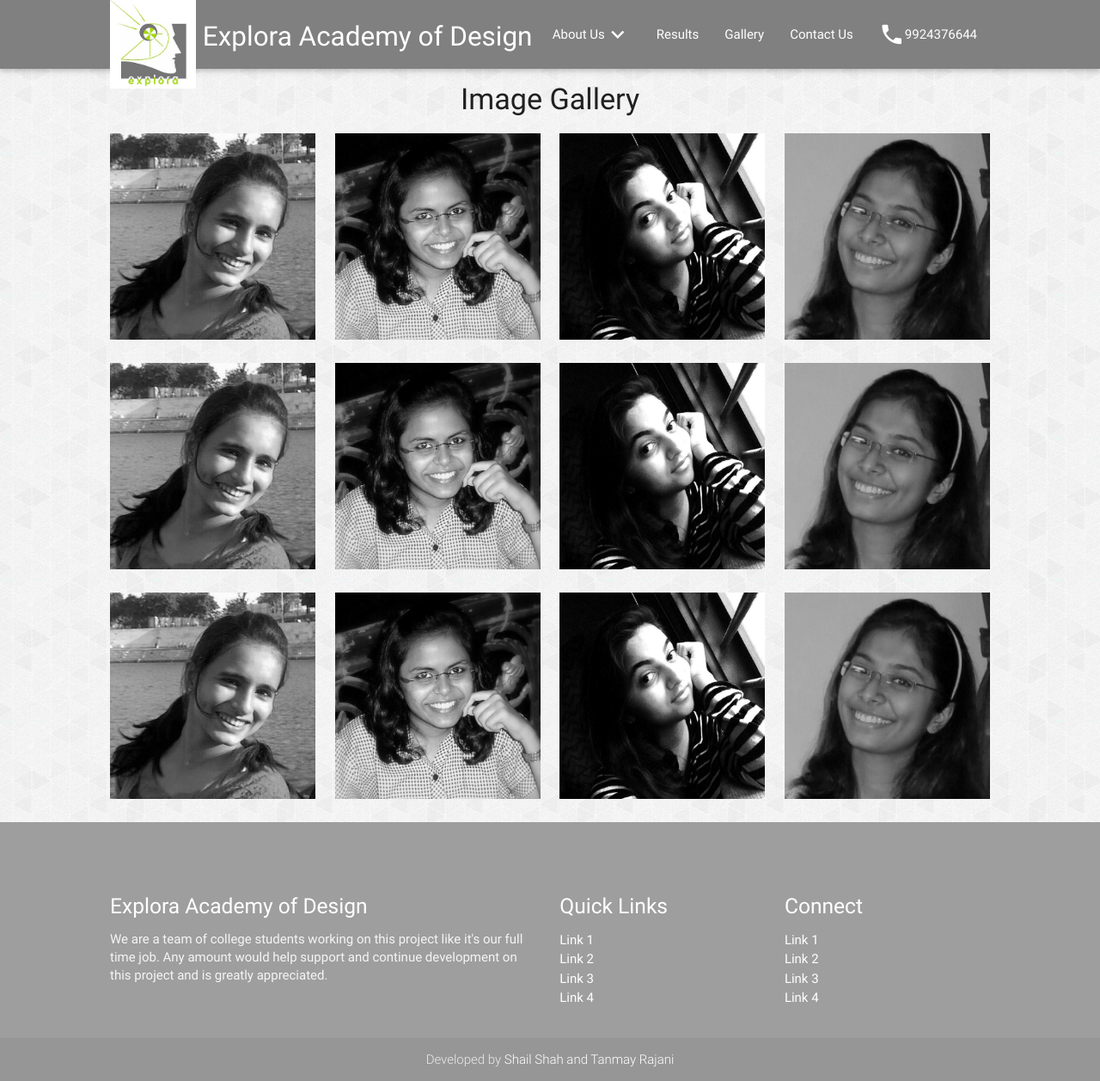
After one commit to shailshah9/Explora.in, a PHP site: page /gallery.html in a window 1280 px wide. The commit adds this page. Shown: the whole page at 86% size. Run offline with PHP 8.4, Linux system fonts and the light colour scheme.

Commit message:
gallery and its links added

```diff
--- /dev/null
+++ b/css/gal.css
@@ -0,0 +1,11 @@
+.container .row .col div img{
+	height: 240px;
+	width: 300px
+}
+.container .row{
+	margin-top: 2%;
+	margin-bottom: 2%
+}
+.container .row:first-child{
+	margin-top: 5%;
+}
--- /dev/null
+++ b/gallery.html
@@ -0,0 +1,197 @@
+<!DOCTYPE html>
+<html lang="en">
+<head>
+	<meta http-equiv="Content-Type" content="text/html; charset=UTF-8"/>
+	<meta name="viewport" content="width=device-width, initial-scale=1, maximum-scale=1.0, user-scalable=no"/>
+	<title>Gallery | Explora Academy of Design</title>
+	<link href="https://fonts.googleapis.com/icon?family=Material+Icons" rel="stylesheet">
+	<link href="css/materialize.css" type="text/css" rel="stylesheet" media="screen,projection"/>
+	<link href="css/style.css" type="text/css" rel="stylesheet" media="screen,projection"/>
+	<link rel="stylesheet" href="css/gal.css">
+	<script src="js/modernizr.js"></script>
+	<link rel="icon" href="media/logo.png">
+</head>
+<body>
+	<ul id='dropdown1' class='dropdown-content'>
+		<li><a href="history.html">History</a></li>
+		<li><a href="key_people.html">Key People</a></li>
+		<li><a href="#our_course" class="modal-trigger">Course</a></li>
+		<li><a href="#">Teaching Methodology</a></li>
+	</ul>
+	<ul id='dropdown2' class='dropdown-content'>
+		<li><a href="history.html">History</a></li>
+		<li><a href="key_people.html">Key People</a></li>
+		<li><a href="#our_course" class="modal-trigger">Course</a></li>
+		<li><a href="#">Teaching Methodology</a></li>
+	</ul>
+
+	<nav role="navigation">
+		<div class="nav-wrapper container">
+			<a id="logo-container" href="#" class="brand-logo">
+				<img src="media/logo.png" class="responsive-img logo1"></img>
+				<span class="headername">Explora Academy of  Design</span>
+			</a>
+
+			<ul class="right hide-on-med-and-down">
+				<li><a class="dropdown-button" href="#!" data-activates="dropdown1">About Us<i class="material-icons suffix" style="float: right;">keyboard_arrow_down</i></a></li>
+			    <li><a href="results.php">Results</a></li>
+			    <li><a href="#">Gallery</a></li>
+			    <li><a href="#">Contact Us</a></li>
+			    <li><a href="tel:9924376644"><i class="material-icons prefix" style="float: left;">phone</i><span style="float: left">9924376644</span></a></li>
+			</ul>
+			<ul id="nav-mobile" class="side-nav">
+
+				<li><a class="dropdown-button" href="#!" data-activates="dropdown2">About Us<i class="material-icons suffix" style="float: right;vertical-align:bottom; padding-top: 17px;">keyboard_arrow_right</i></a></li>
+				<li><a href="results.php">Results</a></li>
+				<li><a href="#">Gallery</a></li>
+				<li><a href="#">Contact Us</a></li>
+				<li><a href="tel:9924376644"><i class="material-icons prefix" style="float: left;margin-top:17px;">phone</i><span style="float: left;vertical-align:top">9924376644</span></a></li>
+			</ul>
+			<a href="#" data-activates="nav-mobile" class="button-collapse"><i class="material-icons">menu</i></a>
+		</div>
+	</nav>
+
+	<div id="our_course" class="modal">
+		    <div class="modal-content modal-course">
+				<div class="card card3 blue-grey darken-1">
+		        <div class="card-titl"><h4>Our Course</h4></div>
+		        <div class="card-content thiscard white-text">
+		            <h5><strong>NATA </strong></h5>
+					<p>The National Aptitude Test in Architecture (<strong>NATA</strong>), is an examination conducted for admission to undergraduate Architecture  courses  at any recognized institute in India. It judges the basic designing aptitude of  the applicants. It is mandatory for admission to a recognized undergraduate architecture course anywhere in India.</p>
+					<br/>
+
+					<p><b>How to apply for NATA 2015:</b><br>
+					Candidates need to apply NATA 2015 online application form through <a href="http://nata.in">www.nata.in</a>. Candidate must fill form in appropriate manner with all mandatory details.</p>
+					<br/>
+
+					<p><b>NATA Exam 2015 Eligibility:</b><br>
+					Candidates should have qualified 10+2 or equivalent from a recognized Board/University with Mathematics as a subject of examination with at least 50% aggregate marks <b><u>OR</u></b> Candidates should have qualified 10+3 Diploma (any stream) recognized by Central/ State Governments with 50% aggregate marks</p>
+					<br/>
+
+					<p><b>NATA 2015 Question paper consists of two parts:</b><br>
+					Drawing Test – 100 marks <br>
+					Duration of test – 2 hours <br><br>
+					Aesthetic Sensitivity Test – 100 marks<br>
+					Duration of test – 1 hour</p>
+					<br/>
+
+					<p><b>NATA 2015 Syllabus, Test Structure:</b><br>
+					The exam will be of 3 hrs. One has to clear the NATA eligibility criteria before applying. The test is divided into 2 sections. As per the Council of Architecture, a candidate applying to any school/ college of Architecture in India should have achieved 40% score in NATA, i.e. at least 80/200, for consideration of admission into first year B.Arch course.</p>
+					<br/>
+
+					<h5>Test 1</h5>
+					<h6>The drawing aptitude of the candidate shall be judged on the following aspects</h6>
+					<ol>
+						<li>Ability to sketch</li>
+						<li>Visualizing and Drawing</li>
+						<li>Sense of Perspective Drawing</li>
+						<li>Creating 2D and 3D Composition</li>
+						<li>Understanding of scale and sense of proportion</li>
+						<li>Memory drawing from experience</li>
+					</ol>
+					<br/>
+
+					<h5>Test 2</h5>
+					<h6>Aesthetic sensitivity is to evaluate candidates perception, imagination, observation, creativity and communication and architectural awareness.</h6><br>
+					<h6>The test shall be of objective type and comprise of topics related to:</h6>
+					<ol>
+						<li>Visualizing 3D objects from 2D drawings</li>
+						<li>Visualizing different sides of 3D objects</li>
+						<li>Analytical Reasoning</li>
+						<li>Mental Ability</li>
+						<li>Imaginative Comprehension and Expression</li>
+						<li>Architectural Awareness</li>
+					</ol>
+		        </div>
+		    </div>
+		</div>
+		<div class="modal-footer">
+	    	<button class="btn waves-effect waves-light submeet coursemodal blue-grey " >Okay &nbsp;<i class="material-icons">done_all</i></button>
+	    </div>
+	</div>
+	<section>
+		<div class="container">
+			<h4 class="center">Image Gallery</h4>
+			<div class="row">
+		      	<div class="col s12 m6 l3">
+		      		<img class="materialboxed responsive-img" height="250px" data-caption="A picture of some deer and tons of trees" src="media/ResultImages/images/10_1.jpg">
+		      	</div>
+		      	<div class="col s12 m6 l3">
+		        	<img class="materialboxed responsive-img" height="250px" data-caption="A picture of some deer and tons of trees" src="media/ResultImages/images/12_1.jpg">
+		      	</div>
+		      	<div class="col s12 m6 l3">
+		        	<img class="materialboxed responsive-img" height="250px" data-caption="A picture of some deer and tons of trees" src="media/ResultImages/images/4_1.jpg">
+		      	</div>
+		      	<div class="col s12 m6 l3">
+		        	<img class="materialboxed responsive-img" height="250" data-caption="A picture of some deer and tons of trees" src="media/ResultImages/images/3_1.jpg">
+		      	</div>
+		    </div>
+		    <div class="row">
+		      	<div class="col s12 m6 l3">
+		      		<img class="materialboxed responsive-img" height="250px" data-caption="A picture of some deer and tons of trees" src="media/ResultImages/images/10_1.jpg">
+		      	</div>
+		      	<div class="col s12 m6 l3">
+		        	<img class="materialboxed responsive-img" height="250px" data-caption="A picture of some deer and tons of trees" src="media/ResultImages/images/12_1.jpg">
+		      	</div>
+		      	<div class="col s12 m6 l3">
+		        	<img class="materialboxed responsive-img" height="250px" data-caption="A picture of some deer and tons of trees" src="media/ResultImages/images/4_1.jpg">
+		      	</div>
+		      	<div class="col s12 m6 l3">
+		        	<img class="materialboxed responsive-img" height="250" data-caption="A picture of some deer and tons of trees" src="media/ResultImages/images/3_1.jpg">
+		      	</div>
+		    </div>
+		    <div class="row">
+		      	<div class="col s12 m6 l3">
+		      		<img class="materialboxed responsive-img" height="250px" data-caption="A picture of some deer and tons of trees" src="media/ResultImages/images/10_1.jpg">
+		      	</div>
+		      	<div class="col s12 m6 l3">
+		        	<img class="materialboxed responsive-img" height="250px" data-caption="A picture of some deer and tons of trees" src="media/ResultImages/images/12_1.jpg">
+		      	</div>
+		      	<div class="col s12 m6 l3">
+		        	<img class="materialboxed responsive-img" height="250px" data-caption="A picture of some deer and tons of trees" src="media/ResultImages/images/4_1.jpg">
+		      	</div>
+		      	<div class="col s12 m6 l3">
+		        	<img class="materialboxed responsive-img" height="250" data-caption="A picture of some deer and tons of trees" src="media/ResultImages/images/3_1.jpg">
+		      	</div>
+		    </div>
+		</div>
+	</section>
+
+  <footer class="page-footer grey">
+    <div class="container footer">
+      <div class="row">
+        <div class="col l6 s12">
+          <h5 class="white-text">Explora Academy of Design</h5>
+          <p class="grey-text text-lighten-4">We are a team of college students working on this project like it's our full time job. Any amount would help support and continue development on this project and is greatly appreciated.</p>
+        </div>
+        <div class="col l3 s12">
+          <h5 class="white-text">Quick Links</h5>
+          <ul>
+            <li><a class="white-text" href="#!">Link 1</a></li>
+            <li><a class="white-text" href="#!">Link 2</a></li>
+            <li><a class="white-text" href="#!">Link 3</a></li>
+            <li><a class="white-text" href="#!">Link 4</a></li>
+          </ul>
+        </div>
+        <div class="col l3 s12">
+          <h5 class="white-text">Connect</h5>
+          <ul>
+            <li><a class="white-text" href="#!">Link 1</a></li>
+            <li><a class="white-text" href="#!">Link 2</a></li>
+            <li><a class="white-text" href="#!">Link 3</a></li>
+            <li><a class="white-text" href="#!">Link 4</a></li>
+          </ul>
+        </div>
+      </div>
+    </div>
+    <div class="footer-copyright">
+      <div class="container center">
+      Developed by <a class="white-text text-lighten-3" href="#">Shail Shah and Tanmay Rajani</a>
+      </div>
+    </div>
+  </footer>
+  <script src="js/jquery.min.js"></script>
+  <script src="js/materialize.js"></script>
+  <script src="js/init.js"></script>
+  </body>
+</html>
--- a/key_people.html
+++ b/key_people.html
@@ -16,13 +16,13 @@
     <li><a href="history.html">History</a></li>
     <li><a href="#">Key People</a></li>
     <li><a href="#our_course" class="modal-trigger">Course</a></li>
-    <li><a href="#">Teaching Methodology</a></li>
+    <li><a href="methodology.html">Teaching Methodology</a></li>
   </ul>
   <ul id='dropdown2' class='dropdown-content'>
     <li><a href="history.html">History</a></li>
     <li><a href="#">Key People</a></li>
     <li><a href="#our_course" class="modal-trigger">Course</a></li>
-    <li><a href="#">Teaching Methodology</a></li>
+    <li><a href="methodology.html">Teaching Methodology</a></li>
   </ul>
 
   <nav role="navigation">
@@ -122,7 +122,7 @@
 				<div class="card-panel grey lighten-5 z-depth-1">
 					<div class="row valign-wrapper">
 						<div class="col s4 ">
-							<img src="media/KeyPeople/1.jpg" alt="" class="materialboxed circle responsive-img keypeople"
+							<img src="media/KeyPeople/1.jpg" alt="" class="circle responsive-img keypeople"
 								data-caption="Ar. Manoj Patel">
               <!-- notice the "circle" class -->
 						</div>
```
Also changed, not shown: history.html (+4 -4 lines), results.php (+3 -7 lines).
